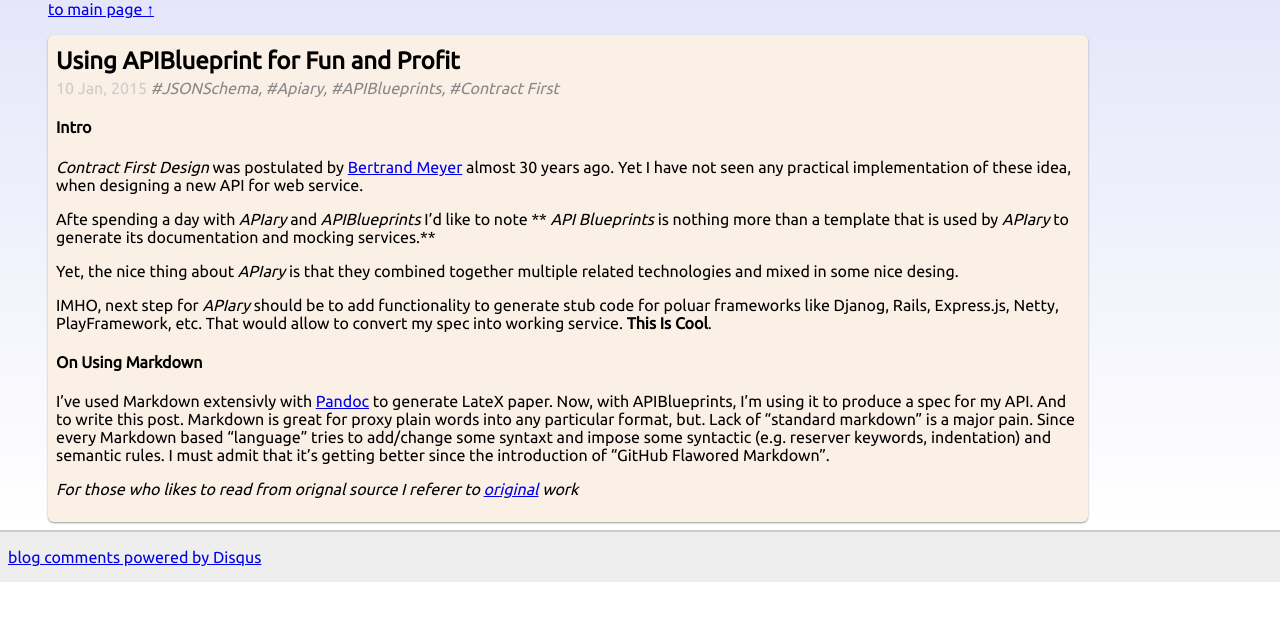
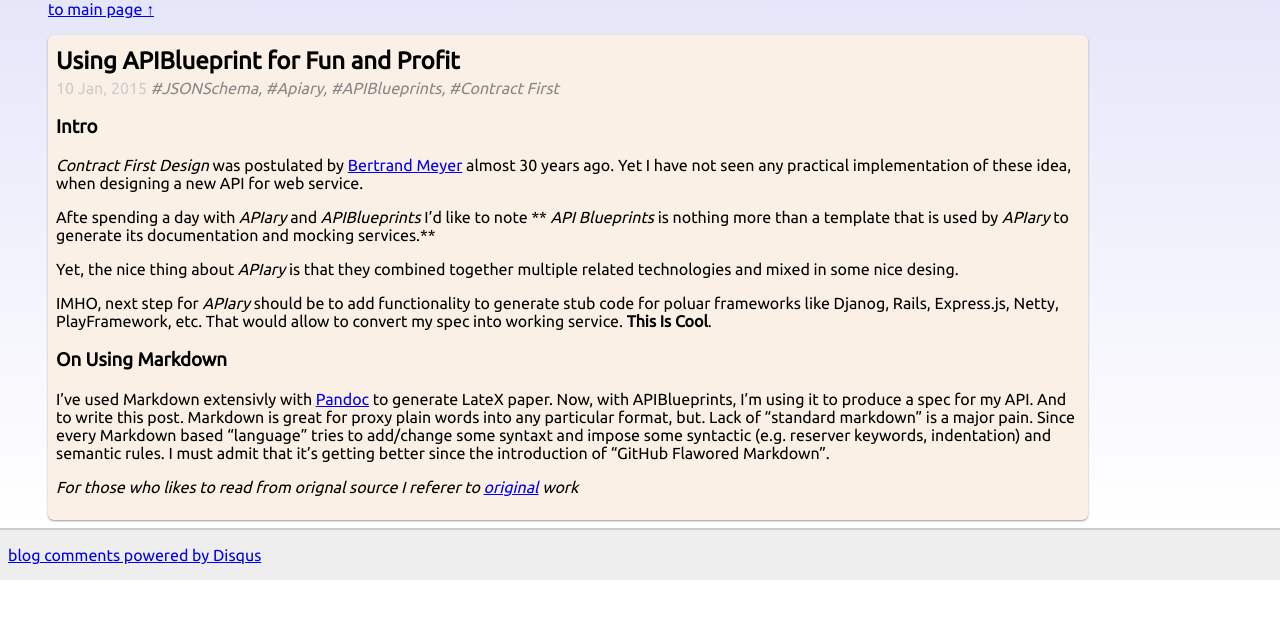
Before and after one commit to lvsl-deactivated/lvsl.github.com, a Jekyll site: the page built from _posts/2015-01-10-using_api_blueprints_for_and_profit.md, in a window 1280 px wide. Shown: the top 621 px of the page. Built offline with Jekyll 4.4.1, drawn with Linux system fonts in a browser that asks for light colours; comment, search, counter and statistics services are not loaded.

```diff
--- a/_posts/2015-01-10-using_api_blueprints_for_and_profit.md
+++ b/_posts/2015-01-10-using_api_blueprints_for_and_profit.md
@@ -9,7 +9,7 @@ tags:
   - Contract First
 ---
 
-#### Intro
+### Intro
 *Contract First Design* was postulated by [Bertrand Meyer](http://en.wikipedia.org/wiki/Bertrand_Meyer) almost 30 years ago.
 Yet I have not seen any practical implementation of these idea, when designing a new API for web service.
 
@@ -20,7 +20,7 @@ Yet, the nice thing about *APIary* is that they combined together multiple relat
 IMHO, next step for *APIary* should be to add functionality to generate stub code for poluar frameworks like Djanog, Rails, Express.js, Netty, PlayFramework, etc. That would allow to convert my spec into working service.
 **This Is Cool**.
 
-#### On Using Markdown
+### On Using Markdown
 I've used Markdown extensivly with [Pandoc](http://johnmacfarlane.net/pandoc/README.html) to generate LateX paper.
 Now, with APIBlueprints, I'm using it to produce a spec for my API.
 And to write this post.
```
